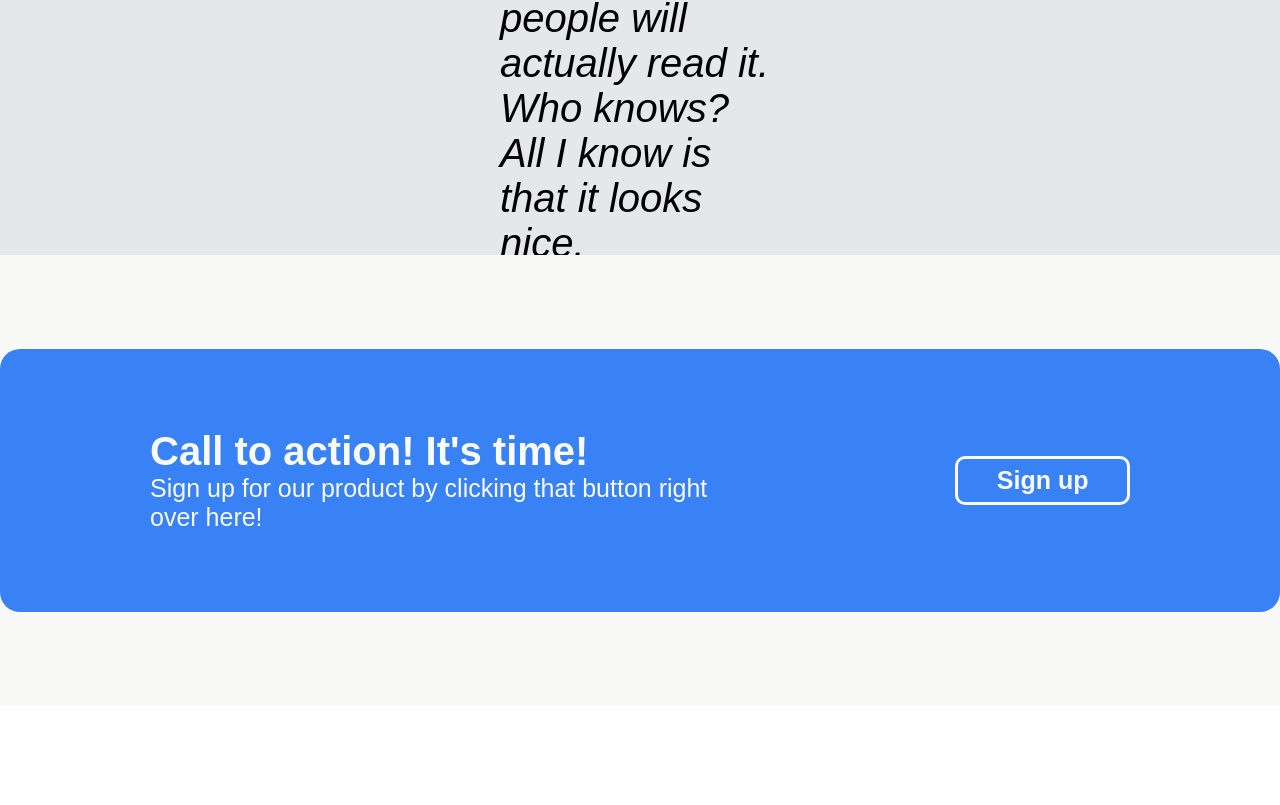
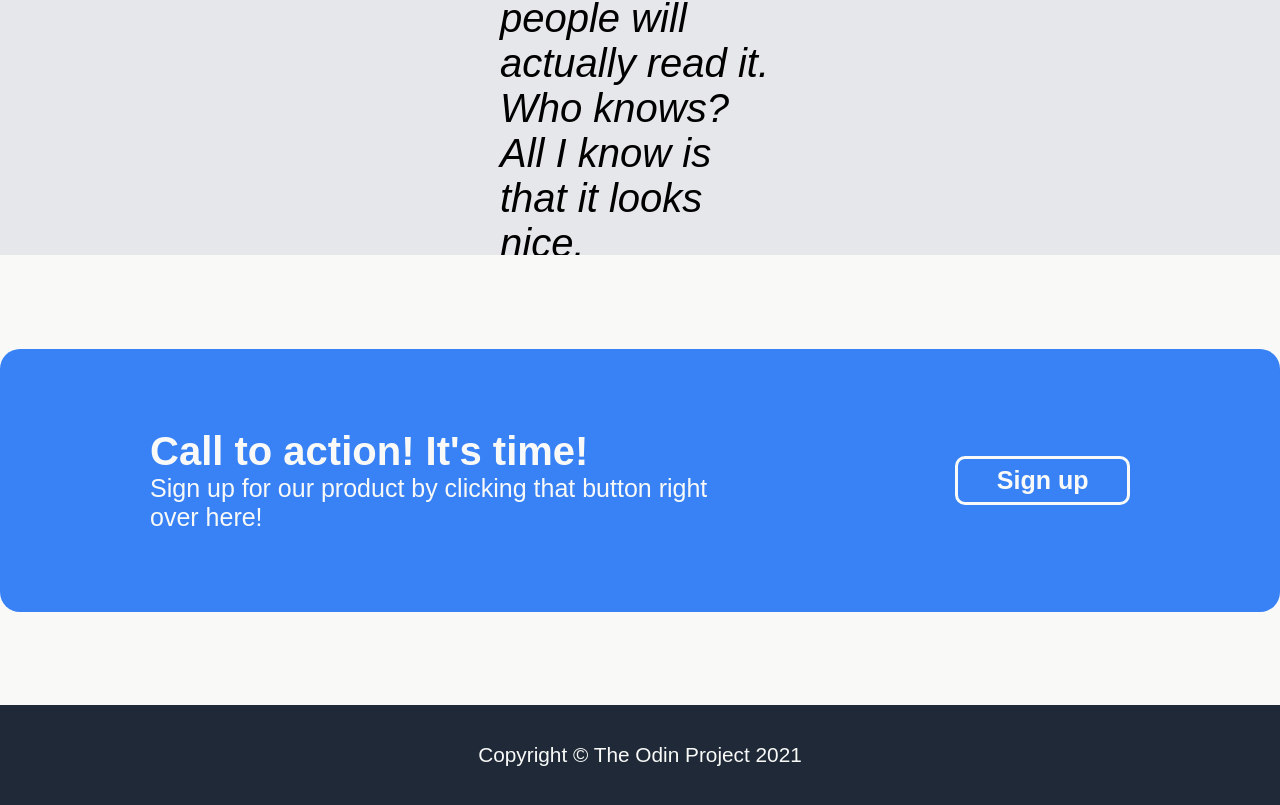
Before and after one commit to Jonathan-Foo/landing-page-project, a plain HTML site: page index.html in a window 1280 px wide. Shown: the part 1896-2701 px from the top of the page. Before the commit the page ends 2601 px from the top, so only its background shows below. Drawn offline with Linux system fonts and the light colour scheme.

Commit message:
Modified index.html and style.css - FOOTER COMPLETE

```diff
--- a/index.html
+++ b/index.html
@@ -72,7 +72,7 @@
         </div>
     </div>
     <div class="footer">
-
+        <p>Copyright © The Odin Project 2021</p>
     </div>
 </body>
 </html>
--- a/style.css
+++ b/style.css
@@ -215,3 +215,15 @@ figcaption {
     margin-bottom: 0px;
     font-size: 25px;
 }
+
+/* FOOTER */
+
+.footer {
+    display: flex;
+    justify-content: center;
+    align-items: center;
+    background-color: #1f2937;
+    color: #F9FAF8;
+    height: 100px;
+    font-size: 1.3rem;
+}
```
